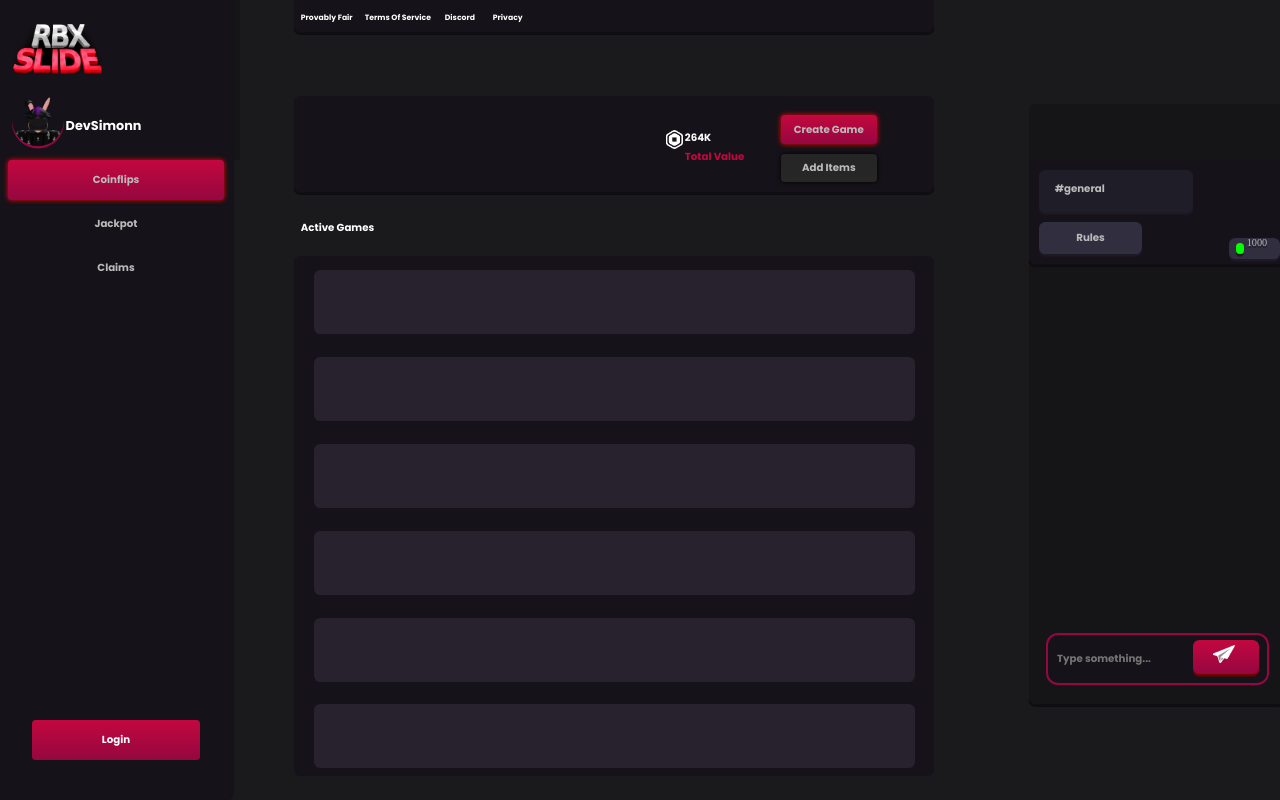
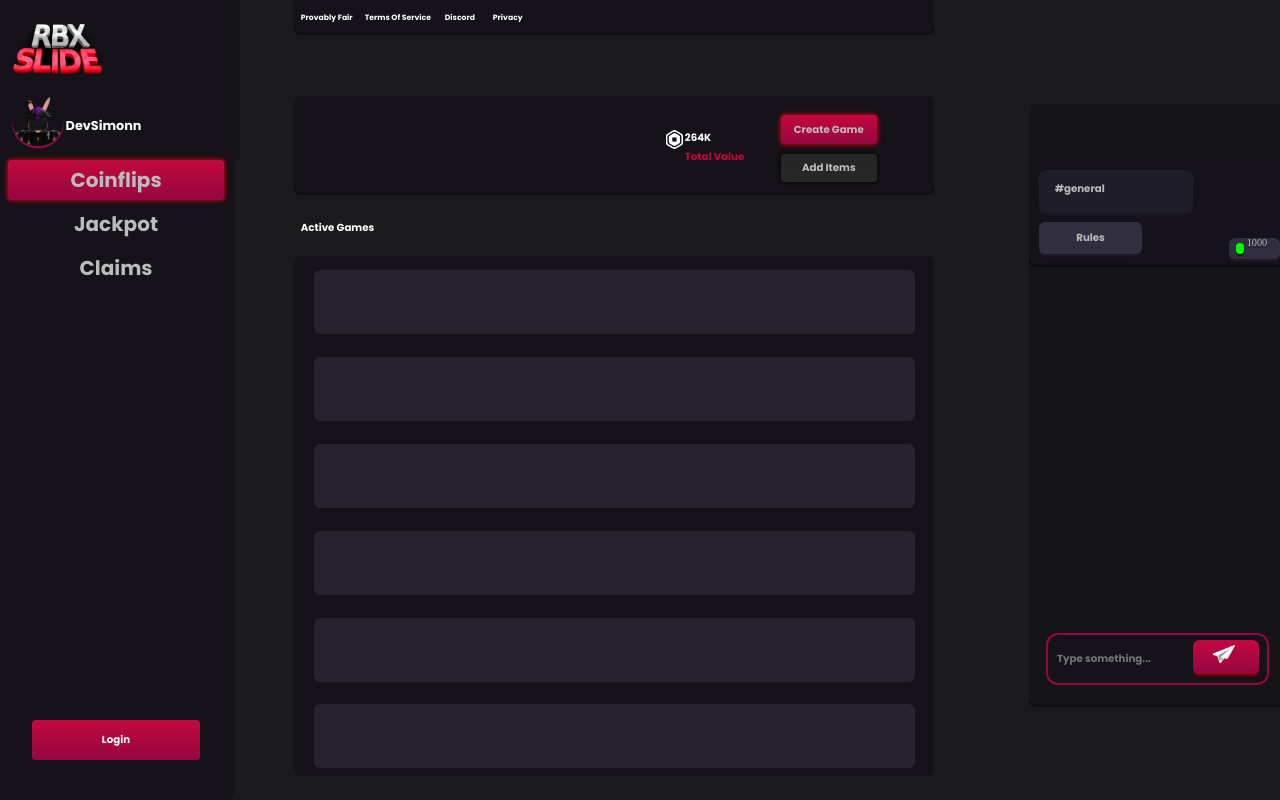
Before and after one commit to DevSimonn/rbxslide, a plain HTML site: page root/index.html in a window 1280 px wide. Drawn offline with Linux system fonts and the light colour scheme.

Commit message:
changed font size

```diff
--- a/root/styles.css
+++ b/root/styles.css
@@ -229,7 +229,7 @@ body {
     left: 5%;
     text-decoration: none;
     font-family: Poppins, sans-serif;
-    font-size: 0.8vw ;
+    font-size: 20px;
     transition: 0.1s;
     text-align: center;
     text-size-adjust:initial;
@@ -460,7 +460,7 @@ body {
     left: 5%;
     text-decoration: none;
     font-family: Poppins, sans-serif;
-    font-size: 0.8vw;
+    font-size: 20px;
     cursor: pointer;
     transition: 0.1s;
     text-align: center;
@@ -494,7 +494,7 @@ body {
     left: 5%;
     text-decoration: none;
     font-family: Poppins, sans-serif;
-    font-size: 0.8vw;
+    font-size: 20px;
     cursor: pointer;
     transition: 0.1s;
     text-align: center;
```
